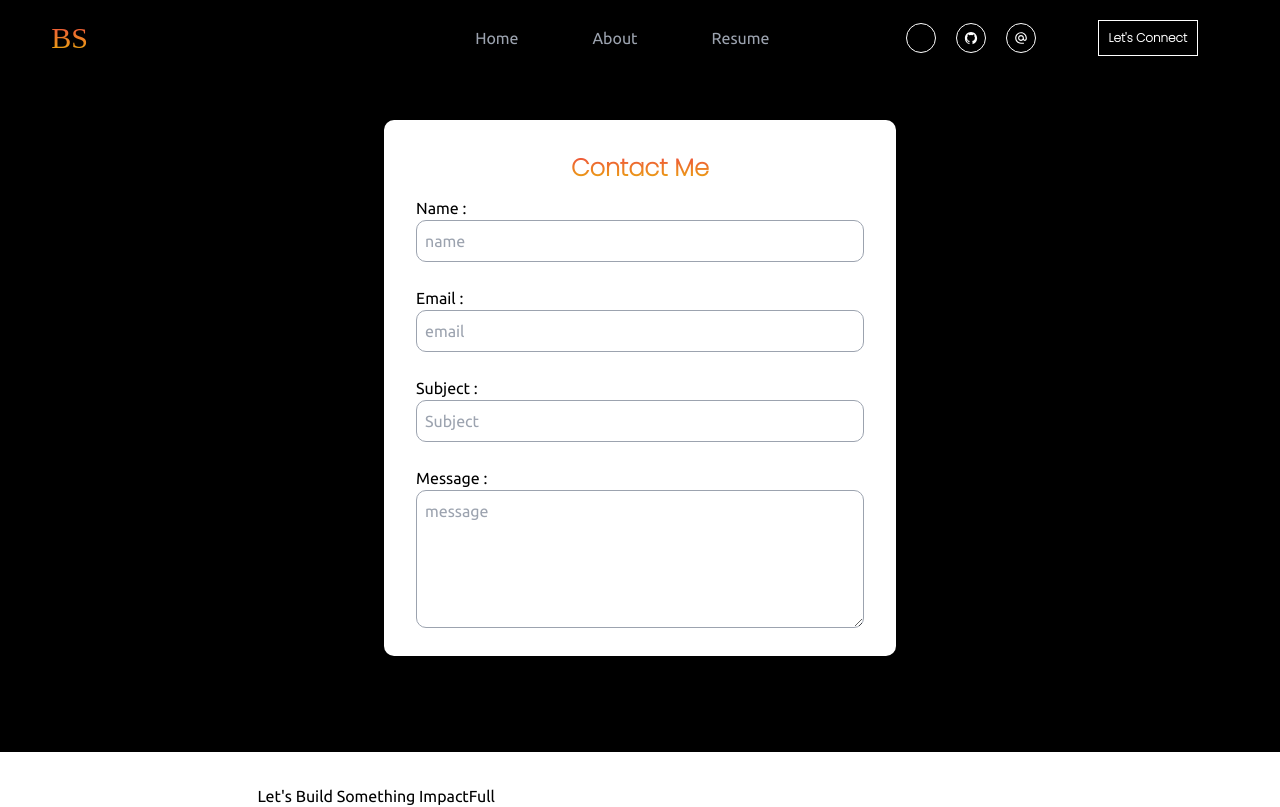
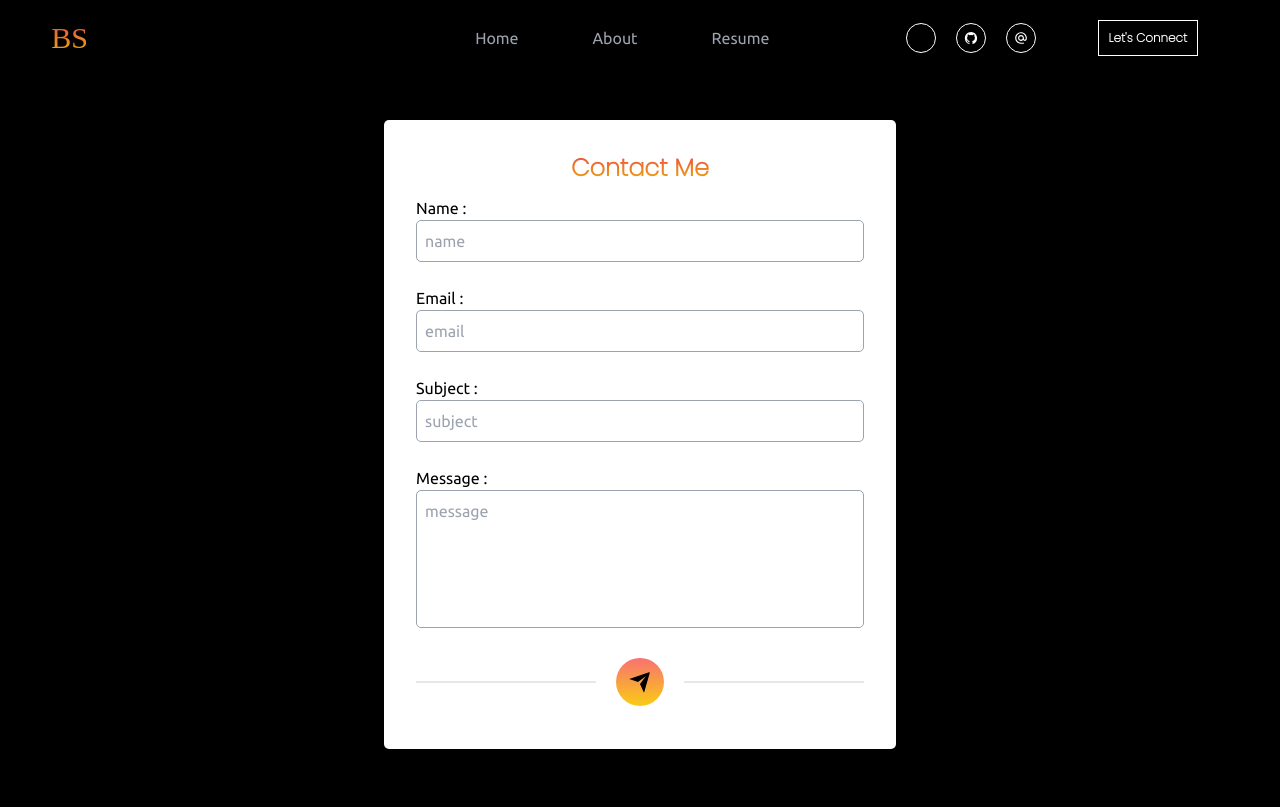
Before and after one commit to BALASANTHOSH01/Portfolio, a React (Vite) app: page /contact_me in a window 1280 px wide. Shown: the top 807 px of the page. Built offline with nearby package versions, Linux system fonts and the light colour scheme; some icons are missing; a web font is replaced by a local one.

Commit message:
contact page updation

```diff
--- a/src/components/Contact/Contact.jsx
+++ b/src/components/Contact/Contact.jsx
@@ -1,26 +1,62 @@
+import { RiSendPlaneFill as SendIcon } from "react-icons/ri";
+import { motion } from "framer-motion";
 
 const Contact = () => {
   return (
-    <div className="block p-5 px-8 rounded-[10px] bg-white mx-auto sm:w-[90%] md:w-[70%] w-[40%] my-16 mb-24">
-        <div className="flex flex-col">
-            <h1 className="text-center text-2xl font-bold my-3 font-Poppins text-transparent bg-gradient-to-b from-red-500 to-yellow-500 bg-clip-text">Contact Me</h1>
-            <label htmlFor="name">Name :</label>
-            <input type="text" placeholder="name" id="name" className="p-2 border border-gray-400 rounded-[10px] focus:outline-none"/><br>
-            </br>
+    <div className="block p-5 px-8 rounded-[5px] bg-white mx-auto sm:w-[98%] md:w-[90%] w-[40%] my-16 mb-24">
+      <div className="flex flex-col">
+        <h1 className="text-center text-2xl font-bold my-3 font-Poppins text-transparent bg-gradient-to-b from-red-500 to-yellow-500 bg-clip-text">
+          Contact Me
+        </h1>
+        <label htmlFor="name">Name :</label>
+        <input
+          type="text"
+          placeholder="name"
+          id="name"
+          className="p-2 border border-gray-400 rounded-[5px] focus:outline-none"
+        />
+        <br></br>
 
-            <label htmlFor="email">Email :</label>
-            <input type="email" placeholder="email" id="email" className="p-2 border border-gray-400 rounded-[10px] focus:outline-none"/><br>
-            </br>
+        <label htmlFor="email">Email :</label>
+        <input
+          type="email"
+          placeholder="email"
+          id="email"
+          className="p-2 border border-gray-400 rounded-[5px] focus:outline-none"
+        />
+        <br></br>
 
-            <label htmlFor="Subject">Subject :</label>
-            <input type="text" placeholder="Subject" id="Subject" className="p-2 border border-gray-400 rounded-[10px] focus:outline-none"/><br>
-            </br>
+        <label htmlFor="Subject">Subject :</label>
+        <input
+          type="text"
+          placeholder="subject"
+          id="Subject"
+          className="p-2 border border-gray-400 rounded-[5px] focus:outline-none"
+        />
+        <br></br>
 
-            <label htmlFor="message">Message :</label>
-            <textarea cols={5} rows={5} className="p-2 border border-gray-400 rounded-[10px] focus:outline-none mb-2" placeholder="message"></textarea>
+        <label htmlFor="message">Message :</label>
+        <textarea
+          cols={5}
+          rows={5}
+          className="p-2 border resize-none border-gray-400 rounded-[5px] focus:outline-none mb-2"
+          placeholder="message"
+        ></textarea>
+
+        <div className=" flex flex-row gap-5 items-center">
+          <hr className="h-[1px] w-[50%] border sm:hidden" />
+          <motion.button
+            whileTap={{ scale: 0.6 }}
+            className="p-3  text-2xl hover:shadow-lg my-[5%] hover:text-white duration-200  mx-auto rounded-[25px]  bg-gradient-to-b from-red-400 to-yellow-400 font-semibold "
+          >
+            <SendIcon />
+          </motion.button>
+          <hr className="h-[1px] w-[50%] border sm:hidden" />
         </div>
+
+      </div>
     </div>
-  )
-}
+  );
+};
 
 export default Contact;
```
